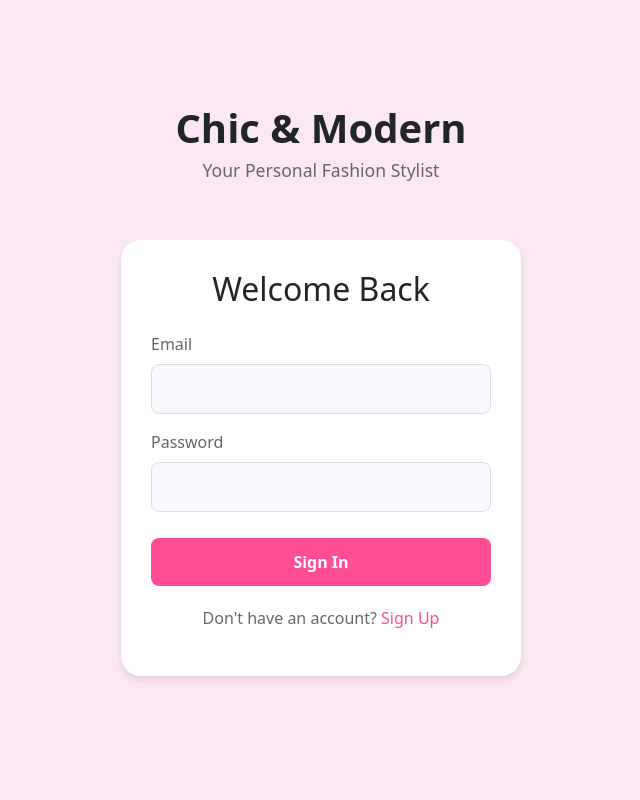
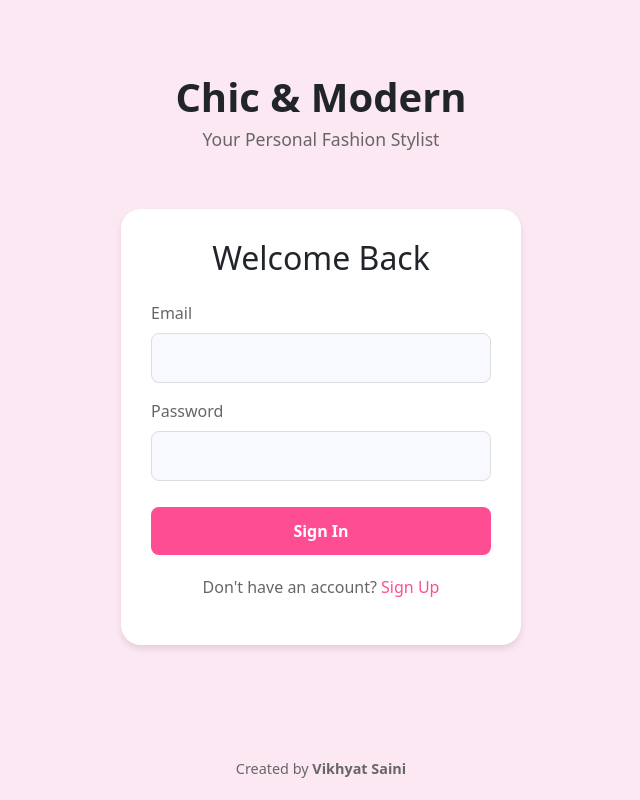
Before and after one commit to VikhyatSaini/VirtualStylist, a Flask app: page /login in a window 1280 px wide. Shown: the whole page, without its empty margins (319-959 px from the left). Run offline with Flask 3, Linux system fonts and the light colour scheme.

Commit message:
Update login.html

```diff
--- a/templates/login.html
+++ b/templates/login.html
@@ -125,6 +125,10 @@
         </div>
     </div>
 
+    <footer class="footer">
+        Created by <strong>Vikhyat Saini</strong>
+    </footer>
+
     <script src="https://cdn.jsdelivr.net/npm/bootstrap@5.3.0/dist/js/bootstrap.bundle.min.js"></script>
 </body>
 </html>
```
